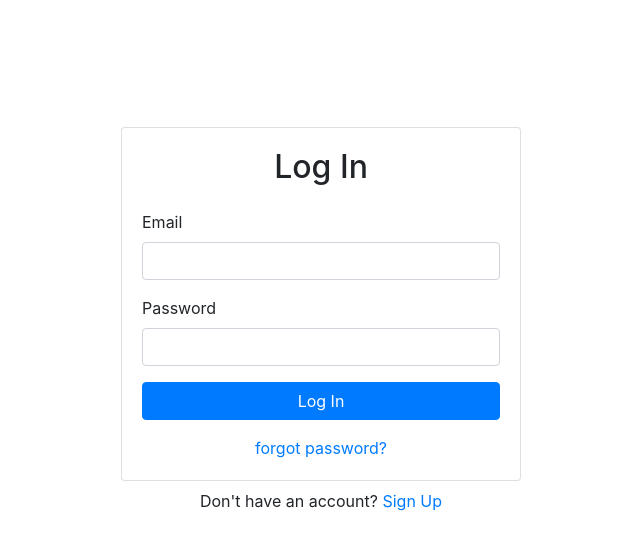
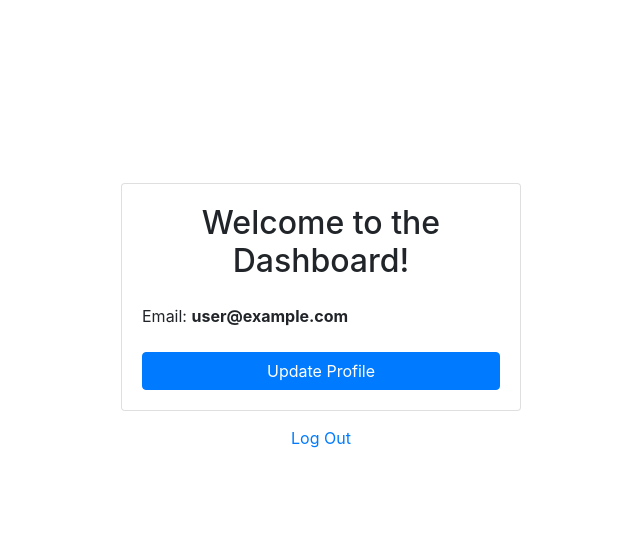
Before and after one commit to Anindya-ctrl/React-plus-Firebase-User-Authentication, a React (Create React App) app: page / in a window 1280 px wide. Before the commit this address led to /login. Shown: the top 550 px of the page, without its empty margins (319-959 px from the left). Built offline with nearby package versions, Linux system fonts and the light colour scheme; no server answers; sample sign-in values are in the browser's storage; the HTML template or start-up script is replaced by a standard one.

Commit message:
set loading state to control rendering

```diff
--- a/src/contexts/AuthContext.jsx
+++ b/src/contexts/AuthContext.jsx
@@ -9,6 +9,7 @@ export const useAuth = () => {
 
 export function AuthProvider({ children }) {
     const [ currentUser, setCurrentUser ] = useState();
+    const [ loading, setLoading ] = useState(true);
 
     const signup = (email, password) => {
         return auth.createUserWithEmailAndPassword(email, password);
@@ -25,6 +26,7 @@ export function AuthProvider({ children }) {
     useEffect(() => {
         const unsubscribe = auth.onAuthStateChanged(user => {
             setCurrentUser(user);
+            setLoading(false);
         });
 
         return unsubscribe;
@@ -39,7 +41,7 @@ export function AuthProvider({ children }) {
 
     return (
         <AuthContext.Provider value={ value }>
-            { children }
+            { !loading && children }
         </AuthContext.Provider>
     );
 }
```
